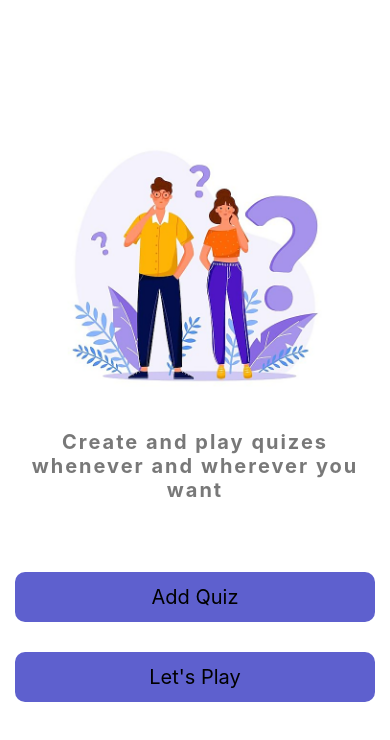
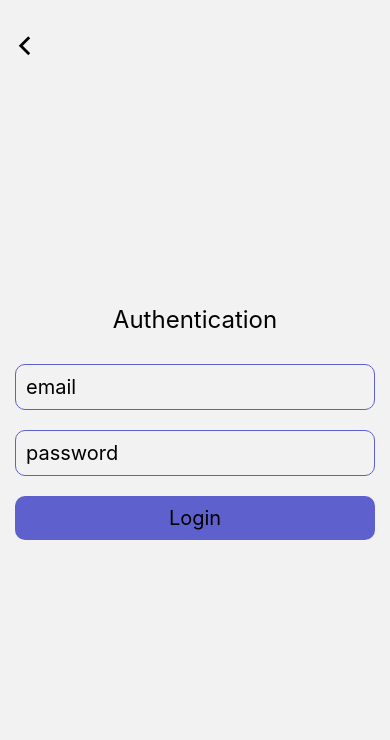
Before and after one commit to MinnKhantSoe007/Quizz, a React Native app: screen /Auth in a window 390 px wide. Shown: the top 740 px of the page. Built offline with nearby package versions, Linux system fonts and the light colour scheme.

Commit message:
Improving result Modal and adding auth function when clicking add quiz

```diff
--- a/src/navigation/navigation.js
+++ b/src/navigation/navigation.js
@@ -6,6 +6,7 @@ import Quiz from "../screen/quiz/quiz";
 import Level from "../screen/level/level";
 import Question from "../screen/question/question";
 import Category from "../screen/category/category";
+import Auth from "../screen/auth/auth";
 
 const Stack = createStackNavigator();
 
@@ -19,12 +20,13 @@ export default function NavigationStack() {
         headerShown: false
       }}>
 
-        <Stack.Screen name="Splash" component={Splash}/>
-        <Stack.Screen name="Home" component={Home}/>
+        <Stack.Screen name="Splash" component={Splash} />
+        <Stack.Screen name="Home" component={Home} />
         <Stack.Screen name="Quiz" component={Quiz} />
         <Stack.Screen name="Level" component={Level} />
         <Stack.Screen name="Question" component={Question} />
         <Stack.Screen name="Category" component={Category} />
+        <Stack.Screen name="Auth" component={Auth} />
 
       </Stack.Navigator>
     </NavigationContainer>
--- a/src/resource/imageResource.js
+++ b/src/resource/imageResource.js
@@ -2,6 +2,8 @@ export const ImageResource = {
 
   logo: {
     home_logo: require('../../assets/photos/img_main.png'),
-    splash_logo: require('../../assets/photos/img_splash.png')
+    splash_logo: require('../../assets/photos/img_splash.png'),
+    congraz_logo: require('../../assets/photos/img_congraz.png'),
+    loose_logo: require('../../assets/photos/img_loose.png'),
   }
 }
--- /dev/null
+++ b/src/screen/auth/auth.js
@@ -0,0 +1,45 @@
+import { SafeAreaView, TextInput, TouchableOpacity, Text, Alert } from "react-native";
+import { StatusBar } from "expo-status-bar";
+import { styles } from "./style";
+import { useState } from "react";
+import { Ionicons } from '@expo/vector-icons';
+
+export default function Auth({ navigation }) {
+  const [email, setEmail] = useState();
+  const [password, setPassword] = useState();
+
+  const handleOnChangeEmail = text => {
+    setEmail(text);
+    console.log("email", text)
+  };
+
+  const handleOnChangePassword = text => {
+    setPassword(text);
+    console.log("password", text)
+  };
+
+  const login = () => {
+    email == "mks@gmail.com" && password == "mks11111" ? navigation.navigate("Question") :
+    Alert.alert('Error', 'Check the information you have filled again.', [
+      { text: 'OK' }
+    ]);
+  }
+
+
+  return (
+    <SafeAreaView style={styles.container}>
+      <StatusBar backgroundColor="black" />
+
+      <Ionicons name="ios-chevron-back-outline" size={30} style={styles.back} onPress={() => navigation.navigate("Home")} />
+
+      <Text style={styles.auth_text}>Authentication</Text>
+
+      <TextInput style={styles.create_input} placeholder="email" onChangeText={handleOnChangeEmail} />
+
+      <TextInput style={styles.create_input} secureTextEntry={true} placeholder="password" onChangeText={handleOnChangePassword} />
+
+      <TouchableOpacity style={styles.login_button} onPress={login}><Text style={styles.login_button_text}>Login</Text></TouchableOpacity>
+
+    </SafeAreaView>
+  )
+}
--- /dev/null
+++ b/src/screen/auth/style.js
@@ -0,0 +1,49 @@
+import { StyleSheet } from "react-native";
+
+export const styles = StyleSheet.create({
+
+  container: {
+    flex: 1,
+    justifyContent: 'center',
+  },
+
+  back: {
+    position: 'absolute',
+    top: 30,
+    left: 10,
+    color: '#000',
+  },
+
+  create_input: {
+    borderColor: '#5E60CE',
+    borderWidth: 1,
+    fontSize: 20,
+    paddingHorizontal: 10,
+    paddingVertical: 10,
+    borderRadius: 10,
+    marginBottom: 20,
+    marginHorizontal: 15
+  },
+
+  login_button: {
+    backgroundColor: '#5E60CE',
+    borderRadius: 10,
+    marginHorizontal: 15
+  },
+
+  login_button_text: {
+    textAlign: 'center',
+    fontSize: 20,
+    paddingVertical: 10,
+    paddingHorizontal: 20
+  },
+
+  auth_text: {
+    fontSize: 24,
+    textAlign: 'center',
+    marginBottom: 30,
+  }
+
+
+
+})
--- a/src/screen/home/home.js
+++ b/src/screen/home/home.js
@@ -24,7 +24,7 @@ export default function Home({navigation}) {
 
         <View>
 
-        <TouchableOpacity onPress={() => navigation.navigate("Question")} style={styles.add_btn_container}>
+        <TouchableOpacity onPress={() => navigation.navigate("Auth")} style={styles.add_btn_container}>
           <Text style={styles.add_btn}>
           Add Quiz
           </Text>
--- a/src/screen/question/question.js
+++ b/src/screen/question/question.js
@@ -1,10 +1,11 @@
 import { Text } from "react-native";
 import { TouchableOpacity } from "react-native";
 import { SafeAreaView } from "react-native";
+import { styles } from "./style";
 
 export default function Question({navigation}) {
   return (
-    <SafeAreaView>
+    <SafeAreaView style={styles.container}>
       <TouchableOpacity onPress={()=> navigation.navigate("Home")}>
         <Text>
           This is Question screen
--- a/src/screen/question/style.js
+++ b/src/screen/question/style.js
@@ -2,6 +2,10 @@ import { StyleSheet } from "react-native";
 
 export const styles = StyleSheet.create({
 
-
+  container: {
+    flex: 1,
+    justifyContent: 'center',
+    alignItems: 'center'
+ }
 
 })
--- a/src/screen/quiz/quiz.js
+++ b/src/screen/quiz/quiz.js
@@ -1,11 +1,11 @@
-import { StatusBar } from "expo-status-bar"
-import { SafeAreaView, Text, View, TouchableOpacity, FlatList, Modal } from "react-native"
-import { styles } from "./style"
+import { SafeAreaView, Text, View, TouchableOpacity, FlatList, Modal, Image } from "react-native";
+import { styles } from "./style";
 import { Ionicons } from '@expo/vector-icons';
 import { DATA } from '../../data/quizData';
 import { useState } from "react";
 import { AntDesign } from '@expo/vector-icons';
 import { Entypo } from '@expo/vector-icons';
+import { ImageResource } from "../../resource/imageResource";
 
 export default function Quiz({ navigation }) {
 
@@ -16,7 +16,7 @@ export default function Quiz({ navigation }) {
   const [isOptionDisabled, setIsOptionDisabled] = useState(false);
   const [score, setScore] = useState(0);
   const [continueButton, setContinueButton] = useState(false);
-  const [scoreModal, setScoreModal] = useState(false)
+  const [scoreModal, setScoreModal] = useState(false);
 
   const validateAnswer = (selectedOption) => {
     const correct_option = allQuestions[currentQuestionIndex]['correct_option'];
@@ -118,18 +118,48 @@ export default function Quiz({ navigation }) {
         >
           <View style={styles.centeredView}>
             <View style={styles.modalView}>
-              <Text style={styles.result_text}>
-                {score > (allQuestions.length / 2) ? 'Congratulations' : 'You Loose'}
-              </Text>
-              <View>
+
+              {score > (allQuestions.length / 2) ?
+                <View style={styles.img_container}>
+                  <Image source={ImageResource.logo.congraz_logo} style={styles.img_congraz} resizeMode="contain"/>
+                 <Text style={styles.result_text}>
+                 Congratulations
+                  </Text>
+                </View> :
+                <View style={styles.img_container}>
+                  <Image source={ImageResource.logo.loose_logo} style={styles.img_congraz} resizeMode="contain"/>
+                 <Text style={styles.result_text}>
+                 You Loose
+                  </Text>
+                  </View>
+            }
+
+              <View style={{ flexDirection: 'row' }}>
+
+                {score > (allQuestions.length / 2) ?
+                  <Text style={{ fontSize: 22, color: 'green' }}>
+                    {score}
+                  </Text> :
+                  <Text style={{ fontSize: 22, color: 'red' }}>
+                    {score}
+                  </Text> }
+
+
+
                 <Text style={styles.result_score}>
-                  {score} / {allQuestions.length}
+                  /
                 </Text>
+
+                <Text style={styles.bottom_result_score}>
+                  {allQuestions.length}
+                </Text>
+
               </View>
               <TouchableOpacity onPress={() => goHome()}>
                 <Text style={styles.result_button}>
-                  Go Home
+                  Go Home  <AntDesign name="home" size={22} color="black" />
                 </Text>
+
               </TouchableOpacity>
             </View>
           </View>
--- a/src/screen/quiz/style.js
+++ b/src/screen/quiz/style.js
@@ -106,13 +106,39 @@ export const styles = StyleSheet.create({
 
   result_score: {
     color: 'grey',
-    fontSize: 20,
+    fontSize: 22,
+    marginHorizontal: 3
+  },
+
+  bottom_result_score: {
+    color: 'green',
+    fontSize: 22,
   },
 
   result_button: {
     marginTop: 10,
     fontSize: 20,
-    color: 'green'
+    color: '#000',
+    backgroundColor: '#5E60CE',
+    paddingHorizontal: 10,
+    paddingVertical: 5,
+    borderRadius: 10,
+  },
+
+  img_congraz: {
+    width: 100,
+    height: 100,
+  },
+
+  img_loose: {
+    width: 100,
+    height: 100,
+  },
+
+  img_container: {
+    alignItems: 'center',
+    justifyContent: 'center',
+    backgroundColor: '#fff'
   }
 
 })
```
Also changed, not shown: assets/photos/img_congraz.png (added), assets/photos/img_loose.png (added).
